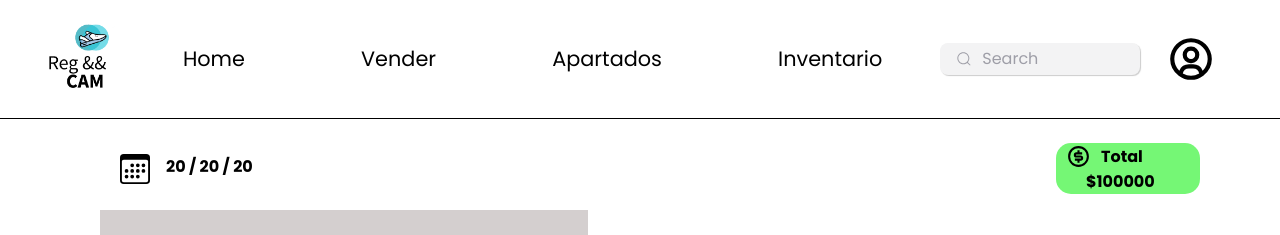
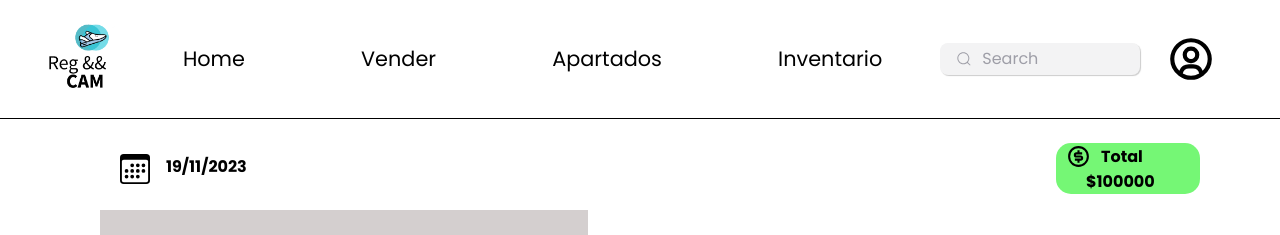
Before and after one commit to Gallegos19/Frontend_Multidisciplinario, a React (Vite) app: page /admin in a window 1280 px wide. Shown: the top 235 px of the page. Built offline with nearby package versions, Linux system fonts and the light colour scheme.

Commit message:
Cambio en fechas

```diff
--- a/src/components/fechas/fechas.jsx
+++ b/src/components/fechas/fechas.jsx
@@ -1,20 +1,39 @@
-import React from "react";
+import React, { useState, useEffect } from 'react';
 import { BsCalendar3 } from 'react-icons/bs';
-import Style from './fechas.module.css'
+import Style from './fechas.module.css';
+
 export default function Fechas() {
+  const [currentDate, setCurrentDate] = useState(new Date());
+
+  useEffect(() => {
+    // Actualizar la fecha actual cada segundo (o según tus necesidades)
+    const intervalId = setInterval(() => {
+      setCurrentDate(new Date());
+    }, 1000);
+
+    // Limpieza del intervalo cuando el componente se desmonta
+    return () => clearInterval(intervalId);
+  }, []);
+
+  // Obtener los componentes de la fecha
+  const day = currentDate.getDate();
+  const month = currentDate.getMonth() + 1; // Los meses son indexados desde 0
+  const year = currentDate.getFullYear();
+  const hours = currentDate.getHours();
+  const minutes = currentDate.getMinutes();
+  const seconds = currentDate.getSeconds();
+
   return (
     <div>
       <div className={Style.contenedor}>
         <div className={Style.icon}>
-
           <BsCalendar3 size={30} color="black" />
         </div>
         <div className={Style.fecha}>
-               <h3>20  /  20  /  20  </h3>
-               </div>
-
+        <h3>{`${day}/${month}/${year}`}</h3>
 
         </div>
       </div>
-    )
+    </div>
+  );
 }
```
Lines whose indentation alone changed are shown as unchanged.
